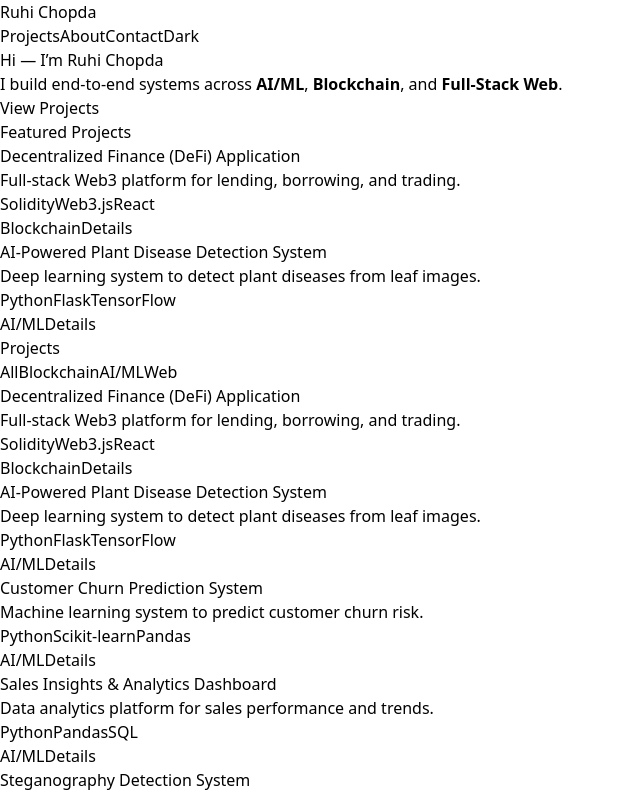
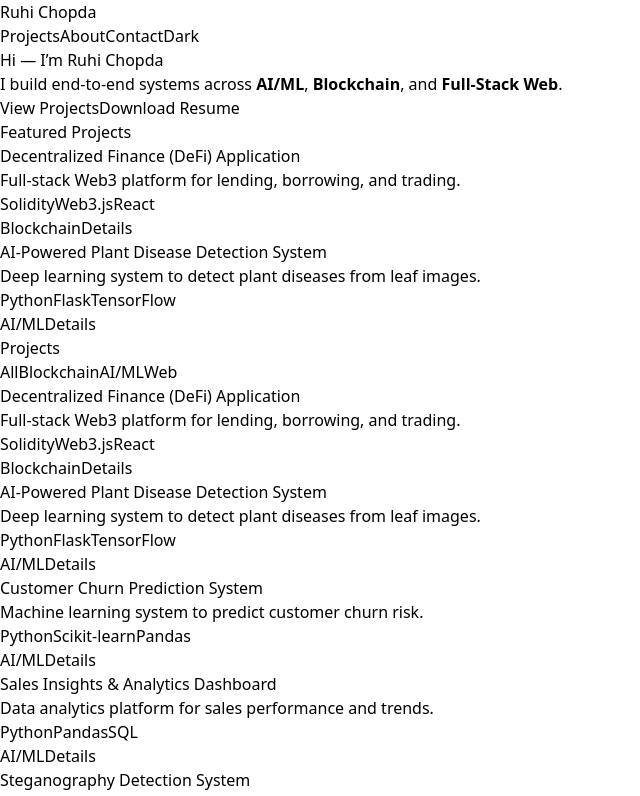
Before and after one commit to RuhiChopda/portfolio, a React (Vite) app: page / in a window 1280 px wide. Shown: the top 796 px of the page, without its empty margins (0-640 px from the left). Built offline with nearby package versions, Linux system fonts and the light colour scheme.

Commit message:
Update App.jsx

```diff
--- a/src/App.jsx
+++ b/src/App.jsx
@@ -205,6 +205,13 @@ function Hero() {
         <a href="#projects" className="px-4 py-2 bg-sky-600 text-white rounded">
           View Projects
         </a>
+ <a
+  href="/Ruhi_Chopda_Resume_Updated.pdf"
+  download
+  className="px-4 py-2 border rounded"
+>
+  Download Resume
+</a>
 
       </div>
     </header>
```
